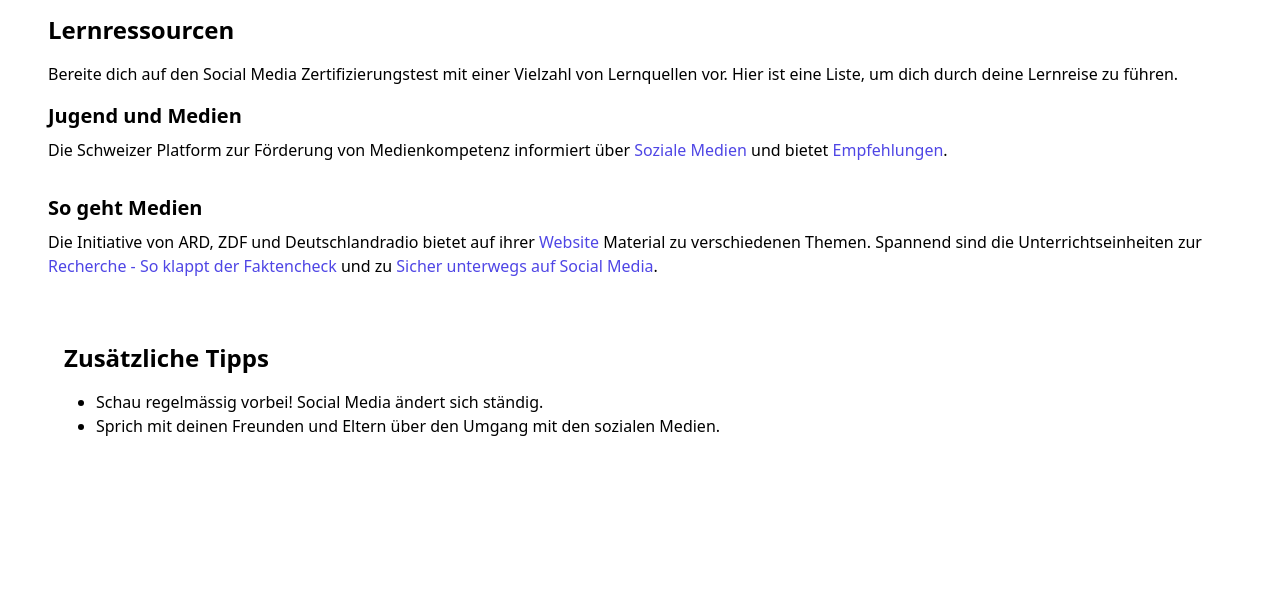
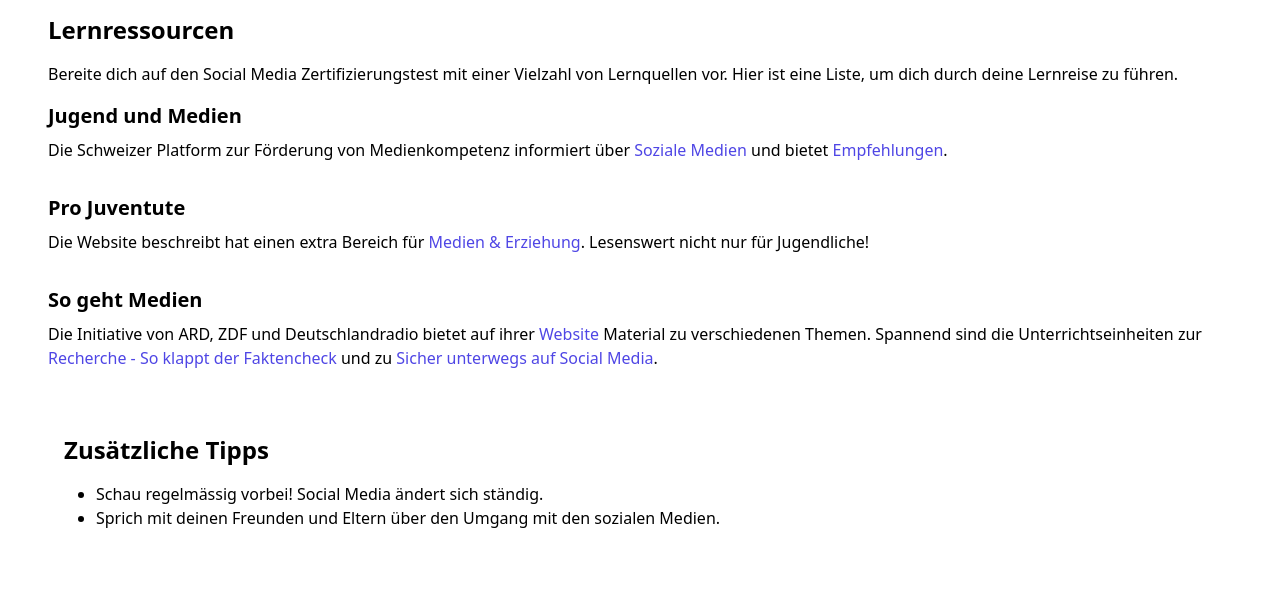
Before and after one commit to decurgia/socialmediatest.ch, a Flask app: template container/app/socialmediatest/templates/learn_de.html in a window 1280 px wide. Shown: the part 222-832 px from the top of the page. Run offline with Flask 3, Linux system fonts and the light colour scheme; the template is opened without the code that fills it, so the values that code supplies are empty; some libraries are stand-ins or nearby versions.

Commit message:
Added Pro Juventute

```diff
--- a/container/app/socialmediatest/templates/learn_de.html
+++ b/container/app/socialmediatest/templates/learn_de.html
@@ -30,6 +30,18 @@
         class="font-medium text-indigo-600 dark:text-indigo-500 hover:underline"
         >Empfehlungen</a
       >.
+    </p>
+  </div>
+
+  <div class="mb-8">
+    <h3 class="text-xl font-bold mb-2">Pro Juventute</h3>
+    <p>
+      Die Website beschreibt hat einen extra Bereich für
+      <a
+        href="https://www.projuventute.ch/de/eltern/medien-internet/medien-erziehung-kinder"
+        class="font-medium text-indigo-600 dark:text-indigo-500 hover:underline"
+        >Medien & Erziehung</a
+      >. Lesenswert nicht nur für Jugendliche!
     </p>
   </div>
 
```
